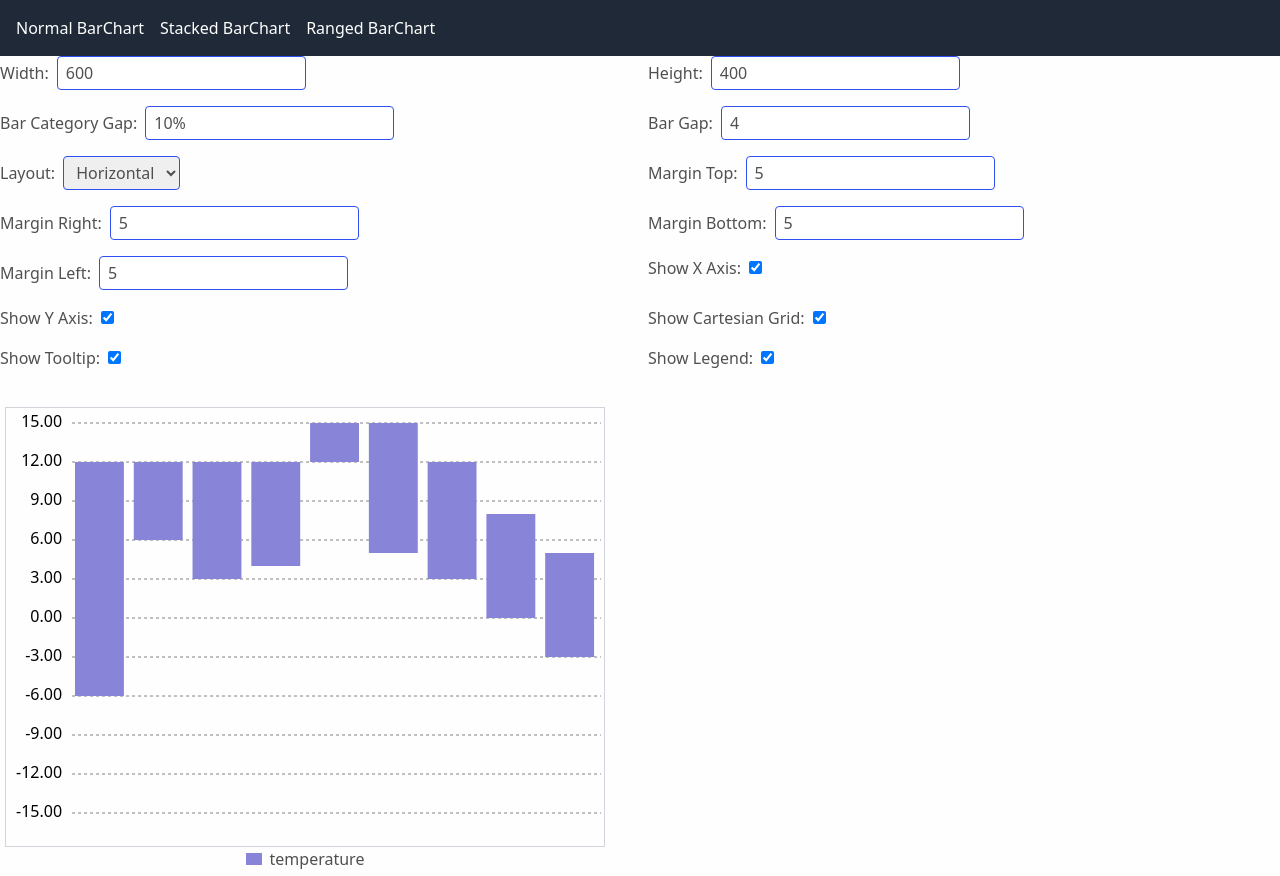
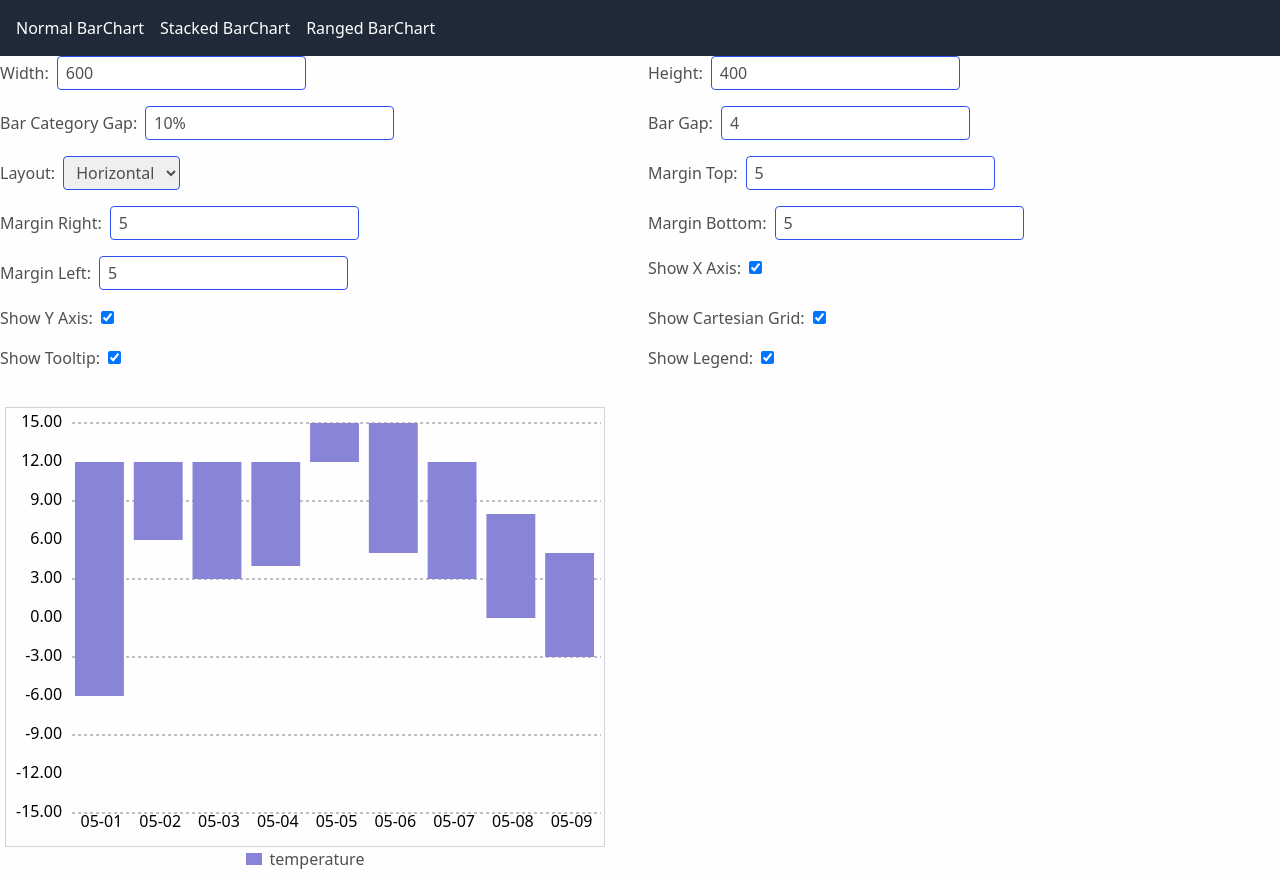
Before and after one commit to unosquare/unochart, a React app: page /ranged in a window 1280 px wide. Built offline with nearby package versions, Linux system fonts and the light colour scheme; the HTML template or start-up script is replaced by a standard one.

Commit message:
Tooltip Fix

```diff
--- a/samples/pages/RangedBarChart.tsx
+++ b/samples/pages/RangedBarChart.tsx
@@ -16,15 +16,15 @@ const RangedBarChart = () => {
     const [showLegend, setShowLegend] = useState(true);
 
     const data = [
-        { day: '05-01', temperature: [-6, 12] },
-        { day: '05-02', temperature: [6, 12] },
-        { day: '05-03', temperature: [3, 12] },
-        { day: '05-04', temperature: [4, 12] },
-        { day: '05-05', temperature: [12, 15] },
-        { day: '05-06', temperature: [5, 15] },
-        { day: '05-07', temperature: [3, 12] },
-        { day: '05-08', temperature: [0, 8] },
-        { day: '05-09', temperature: [-3, 5] },
+        { name: '05-01', temperature: [-6, 12] },
+        { name: '05-02', temperature: [6, 12] },
+        { name: '05-03', temperature: [3, 12] },
+        { name: '05-04', temperature: [4, 12] },
+        { name: '05-05', temperature: [12, 15] },
+        { name: '05-06', temperature: [5, 15] },
+        { name: '05-07', temperature: [3, 12] },
+        { name: '05-08', temperature: [0, 8] },
+        { name: '05-09', temperature: [-3, 5] },
     ];
 
     return (
--- a/src/BarChart/index.tsx
+++ b/src/BarChart/index.tsx
@@ -66,7 +66,7 @@ const BarChart = ({
     const hasStackedBars = React.Children.toArray(children).some(
         (child) => (child as React.ReactElement).props.stackId,
     );
-    const { maxValue, minValue} = roundMaxValue(data, hasStackedBars);
+    const { maxValue, minValue } = roundMaxValue(data, hasStackedBars);
 
     // Asignar un stackId único a cada Bar que no lo tenga
     const barComponents = React.Children.toArray(children).map((child) => {
@@ -126,7 +126,6 @@ const BarChart = ({
             })
             .filter((val) => val !== null);
 
-        // Actualizar el tooltip solo si los valores son válidos
         if (values.length > 0) {
             setTooltipData({ name: entry.name, values });
             const svgRect = svgRef.current?.getBoundingClientRect();
@@ -137,6 +136,10 @@ const BarChart = ({
     };
 
     const handleMouseOut = () => {
+        setTooltipData(null);
+    };
+
+    const handleMouseLeave = () => {
         setTooltipData(null);
     };
 
@@ -213,7 +216,13 @@ const BarChart = ({
                 margin: `${margin.top ?? DEFAULT_MARGIN}px ${margin.right ?? DEFAULT_MARGIN}px ${margin.bottom ?? DEFAULT_MARGIN}px ${margin.left ?? DEFAULT_MARGIN}px`,
             }}
         >
-            <svg ref={svgRef} width={width} height={height + height * 0.1} className='border border-gray-300'>
+            <svg
+                ref={svgRef}
+                width={width}
+                height={height + height * 0.1}
+                className='border border-gray-300'
+                onMouseLeave={handleMouseLeave} // Aquí agregas el manejador de evento
+            >
                 <g
                     transform={`translate(${(margin.left ?? DEFAULT_MARGIN) + leftMargin}, ${
                         (margin.top ?? DEFAULT_MARGIN) + height * 0.025
@@ -233,8 +242,6 @@ const BarChart = ({
                                 <CartesianGrid
                                     width={width - (margin.left ?? DEFAULT_MARGIN) - rightMargin - leftMargin}
                                     height={height - (margin.top ?? DEFAULT_MARGIN) - (margin.bottom ?? DEFAULT_MARGIN)}
-                                    maxValue={maxValue}
-                                    minValue={minValue}
                                     layout={layout}
                                 />
                             )}
@@ -268,8 +275,6 @@ const BarChart = ({
                                 <CartesianGrid
                                     width={width - (margin.left ?? DEFAULT_MARGIN) - rightMargin}
                                     height={height - (margin.top ?? DEFAULT_MARGIN) - (margin.bottom ?? DEFAULT_MARGIN)}
-                                    maxValue={maxValue}
-                                    minValue={minValue}
                                     layout={layout}
                                 />
                             )}
```
